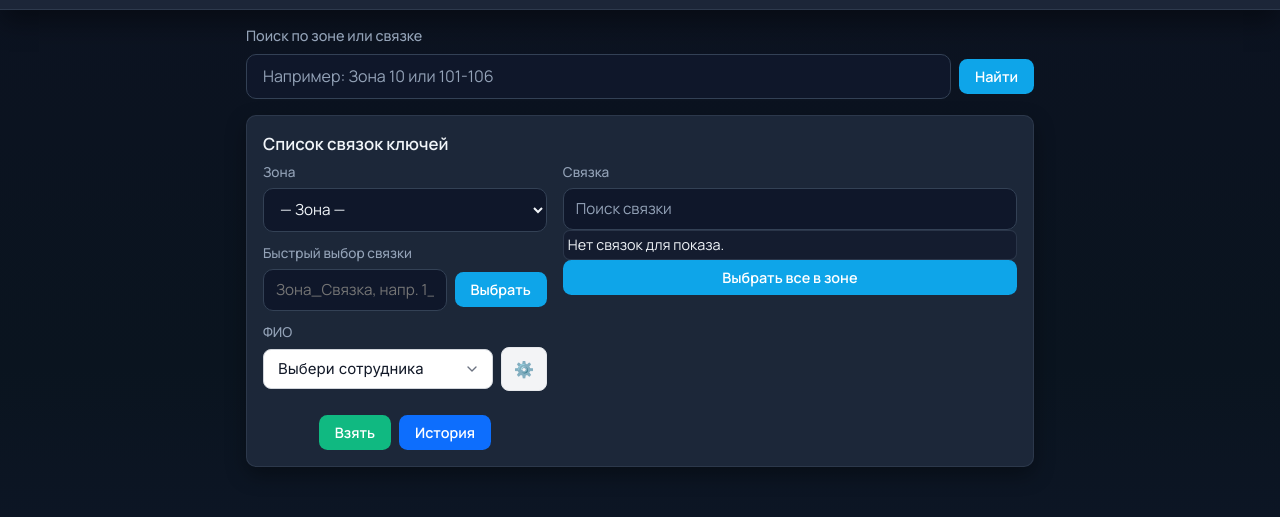
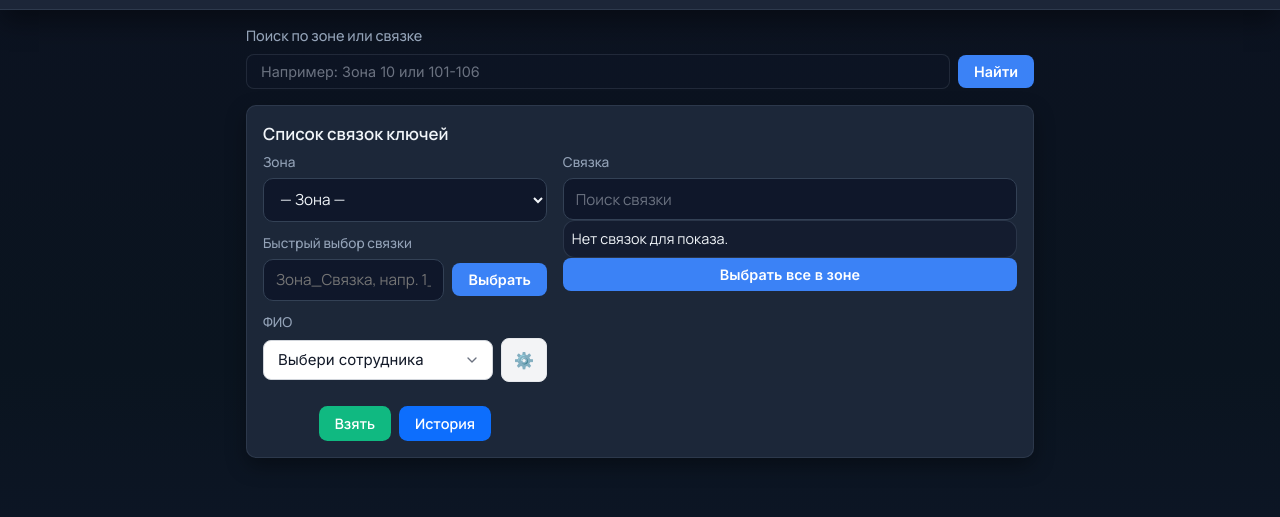
Before and after one commit to MoskaPoska/Key-kiyvstar, a website: page index.html in a window 1280 px wide. Shown: the part 113-630 px from the top of the page. Drawn offline with Linux system fonts and the light colour scheme; no server answers.

Commit message:
Redesign bundle list with modern styling

```diff
--- a/styles.css
+++ b/styles.css
@@ -100,22 +100,24 @@ body {
 
 .search-input {
   flex: 1;
-  padding: 0.65rem 1rem;
-  font-family: var(--font);
-  font-size: 1rem;
-  border: 1px solid var(--border);
-  border-radius: var(--radius);
-  background: var(--bg);
-  color: var(--text);
+  padding: 0.5rem 0.875rem;
+  font-family: 'Inter', system-ui, -apple-system, sans-serif;
+  font-size: 0.9rem;
+  border: 1px solid rgba(55, 65, 81, 0.5);
+  border-radius: 8px;
+  background: rgba(15, 23, 42, 0.4);
+  color: #e5e7eb;
+  transition: all 0.2s ease;
 }
 
 .search-input::placeholder {
-  color: var(--text-muted);
+  color: #6b7280;
 }
 
 .search-input:focus {
   outline: none;
-  border-color: var(--accent);
+  border-color: #3b82f6;
+  background: rgba(15, 23, 42, 0.6);
 }
 
 .search-results {
@@ -226,23 +228,47 @@ body {
 
 .bundle-list {
   border: 1px solid rgba(52, 65, 85, 0.7);
-  border-radius: calc(var(--radius) / 1.5);
+  border-radius: 12px;
   background: rgba(15, 23, 42, 0.6);
-  max-height: 190px;
+  max-height: 300px;
   overflow-y: auto;
-  padding: 0.25rem;
+  padding: 0.5rem;
   font-size: 0.9rem;
+}
+
+/* Modern scrollbar */
+.bundle-list::-webkit-scrollbar {
+  width: 6px;
+}
+
+.bundle-list::-webkit-scrollbar-track {
+  background: rgba(15, 23, 42, 0.4);
+  border-radius: 3px;
+}
+
+.bundle-list::-webkit-scrollbar-thumb {
+  background: rgba(59, 130, 246, 0.4);
+  border-radius: 3px;
+}
+
+.bundle-list::-webkit-scrollbar-thumb:hover {
+  background: rgba(59, 130, 246, 0.6);
 }
 
 .bundle-item {
   display: flex;
   align-items: center;
-  gap: 0.4rem;
-  padding: 0.35rem 0.45rem;
-  border-radius: calc(var(--radius) / 1.8);
+  gap: 0.75rem;
+  padding: 0.6rem 0.75rem;
+  border-radius: 8px;
   cursor: pointer;
   transition: background 0.15s, border 0.15s;
   border: 1px solid transparent;
+  margin-bottom: 0.25rem;
+}
+
+.bundle-item:last-child {
+  margin-bottom: 0;
 }
 
 .bundle-item:hover {
@@ -432,12 +458,17 @@ body {
 }
 
 .btn-add {
-  background: var(--accent);
+  background: #3b82f6;
   color: #fff;
+  border: none;
+  padding: 0.5rem 1rem;
+  font-size: 0.9rem;
+  border-radius: 8px;
+  font-family: 'Inter', system-ui, -apple-system, sans-serif;
 }
 
 .btn-add:hover {
-  background: var(--accent-hover);
+  background: #2563eb;
 }
 
 .btn-secondary {
```
